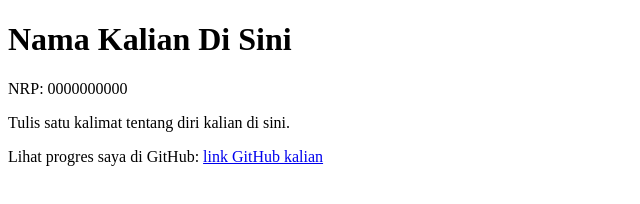
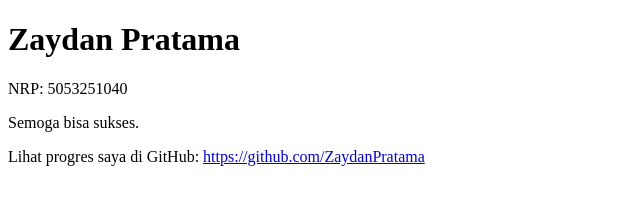
Before and after one commit to webdev-if-its/pweb-5053251040, a website: page m00/index.html in a window 1280 px wide. Shown: the whole page, without its empty margins (0-640 px from the left). Drawn offline with Linux system fonts and the light colour scheme.

Commit message:
Selesaikan pertemuan 0

```diff
--- a/m00/index.html
+++ b/m00/index.html
@@ -3,14 +3,14 @@
 <head>
   <meta charset="utf-8">
   <meta name="viewport" content="width=device-width, initial-scale=1">
-  <title>Untitled</title>
+  <title>Card Name - Zaydan Pratama</title>
 </head>
 <body>
 
-  <h1 id="nama">Nama Kalian Di Sini</h1>
-  <p id="nrp">NRP: 0000000000</p>
-  <p id="bio">Tulis satu kalimat tentang diri kalian di sini.</p>
-  <p>Lihat progres saya di GitHub: <a id="github" href="#">link GitHub kalian</a></p>
+  <h1 id="nama">Zaydan Pratama</h1>
+  <p id="nrp">NRP: 5053251040</p>
+  <p id="bio">Semoga bisa sukses.</p>
+  <p>Lihat progres saya di GitHub: <a id="github" href="#">https://github.com/ZaydanPratama</a></p>
 
 </body>
 </html>
```
